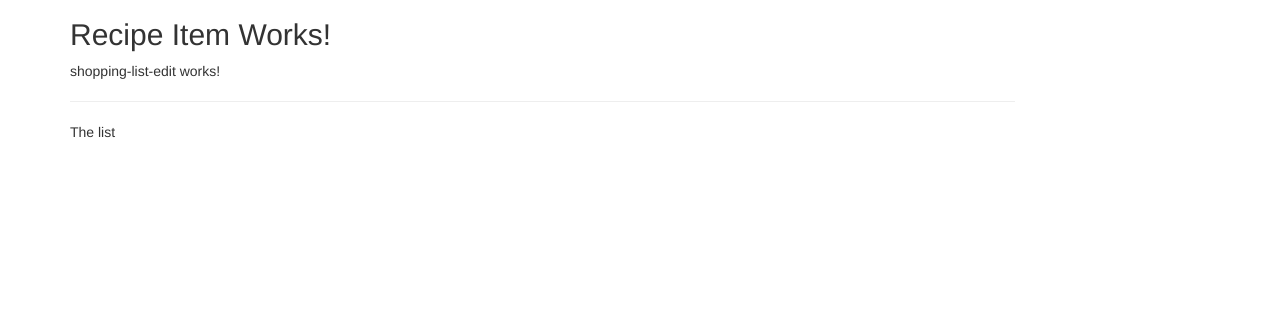
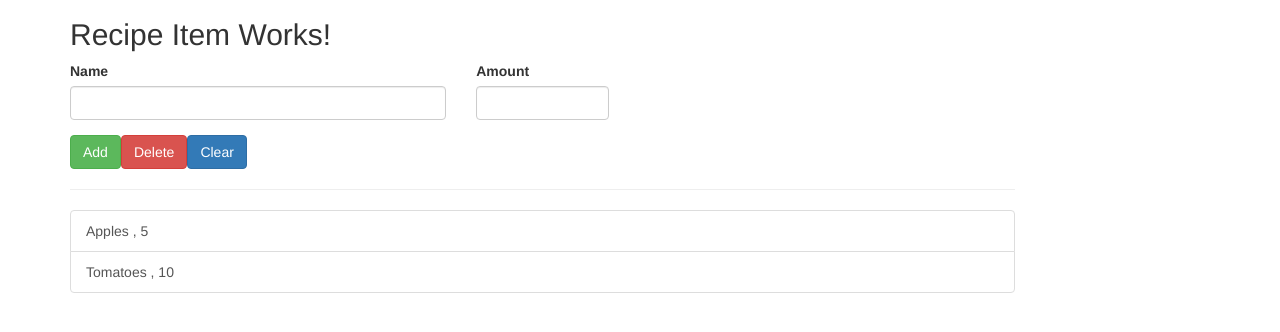
Before and after one commit to hafrankVT/UdemyRecipeBook, an Angular app: page / in a window 1280 px wide. Shown: the part 362-694 px from the top of the page. Built offline with nearby package versions, Linux system fonts and the light colour scheme.

Commit message:
Final Part 1: Added shopping list form

```diff
--- a/src/app/components/shopping-list/shopping-list-edit/shopping-list-edit.component.html
+++ b/src/app/components/shopping-list/shopping-list-edit/shopping-list-edit.component.html
@@ -1,3 +1,23 @@
-<p>
-  shopping-list-edit works!
-</p>
+<div class="row">
+  <div class="col-xs-12">
+    <form>
+      <div class="row">
+        <div class="col-sm-5 form-group">
+          <label for="name">Name</label>
+          <input type="text" class="form-control" id="name">
+        </div>
+        <div class="col-sm-2 form-group">
+          <label for="amount">Amount</label>
+          <input type="number" class="form-control" id="amount">
+        </div>
+      </div>
+      <div class="row">
+        <div class="col-xs-12">
+          <button class="btn btn-success" type="submit">Add</button>
+          <button class="btn btn-danger" type="button">Delete</button>
+          <button class="btn btn-primary" type="button">Clear</button>
+        </div>
+      </div>
+    </form>
+  </div>
+</div>
--- a/src/app/components/shopping-list/shopping-list.component.html
+++ b/src/app/components/shopping-list/shopping-list.component.html
@@ -1,7 +1,11 @@
 <div class="row">
   <div class="col-xs-10">
     <app-shopping-list-edit></app-shopping-list-edit>
-      <hr>
-      <p>The list</p>
+    <hr>
+    <ul class="list-group">
+      <a style="cursor: pointer" class="list-group-item" *ngFor="let ingredient of ingredients">
+        {{ ingredient.name }} , {{ingredient.amount }}
+      </a>
+    </ul>
   </div>
 </div>
--- a/src/app/components/shopping-list/shopping-list.component.ts
+++ b/src/app/components/shopping-list/shopping-list.component.ts
@@ -1,4 +1,5 @@
 import { Component, OnInit } from '@angular/core';
+import { Ingredient } from '../../models/Ingredient.model';
 
 @Component({
   selector: 'app-shopping-list',
@@ -6,6 +7,10 @@
   styleUrls: ['./shopping-list.component.css']
 })
 export class ShoppingListComponent implements OnInit {
+  ingredients: Ingredient[] = [
+    new Ingredient('Apples', 5),
+    new Ingredient('Tomatoes', 10)
+  ];
 
   constructor() { }
 
--- /dev/null
+++ b/src/app/models/Ingredient.model.ts
@@ -0,0 +1,4 @@
+export class Ingredient {
+  constructor(public name: string, public amount: number) {
+  }
+}
```
